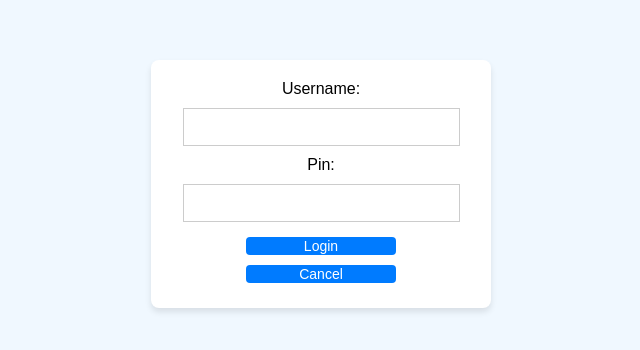
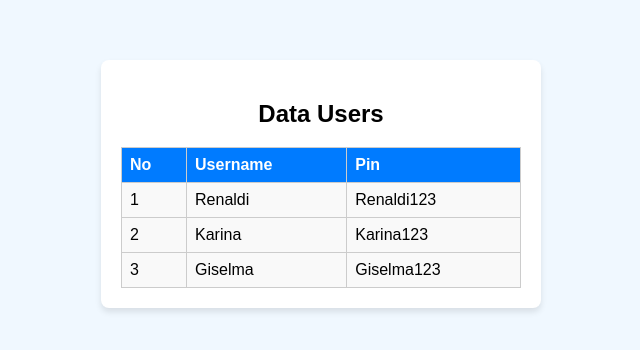
Before and after one commit to RenaldiSentosa/pbo-ipwija, a plain HTML site: page index.html in a window 1280 px wide. Shown: the part 216-566 px from the top of the page, without its empty margins (319-959 px from the left). Drawn offline with Linux system fonts and the light colour scheme.

Commit message:
Update index.html

```diff
--- a/index.html
+++ b/index.html
@@ -3,7 +3,7 @@
 <head>
     <meta charset="UTF-8">
     <meta name="viewport" content="width=device-width, initial-scale=1.0">
-    <title>Login Form</title>
+    <title>Data Table</title>
     <style>
         body {
             font-family: Arial, sans-serif;
@@ -16,26 +16,39 @@
             height: 100vh;
         }
 
-        .input-frm {
+        .data-table {
             background-color: #ffffff;
             padding: 20px;
             border-radius: 8px;
             box-shadow: 0 4px 6px rgba(0, 0, 0, 0.1);
-            width: 300px;
+            width: 400px;
             text-align: center;
         }
 
-        input {
-            width: 85%;
-            padding: 10px;
-            margin: 10px;
+        table {
+            width: 100%;
+            border-collapse: collapse;
+            margin-top: 10px;
+        }
+
+        th, td {
+            padding: 8px;
             border: 1px solid #ccc;
-            font-size: 14px;
+            text-align: left;
+        }
+
+        th {
+            background-color: #007BFF;
+            color: white;
+        }
+
+        td {
+            background-color: #f9f9f9;
         }
 
         button {
-            width: 50%;
-            margin: 5px;
+            margin-top: 10px;
+            padding: 10px 15px;
             border: none;
             border-radius: 4px;
             font-size: 14px;
@@ -46,15 +59,6 @@
 
         button:hover {
             background: #0056b3;
-            transform: scale(1.05);
-        }
-
-        button#cancel {
-            background: #6c757d;
-        }
-
-        button#cancel:hover {
-            background: #5a6268;
         }
     </style>
 </head>
@@ -65,21 +69,40 @@
         const app = {
             mdl: {
                 users: [
-                    { username: 'ratih', pin: 'ratih123' },
-                    { username: 'afwanda', pin: 'afwanda123' },
-                    { username: 'shandy', pin: 'sandi123' },
+                    { username: 'Renaldi', pin: 'Renaldi123' },
+                    { username: 'Karina', pin: 'Karina123' },
+                    { username: 'Giselma', pin: 'Giselma123' },
                 ],
             },
             vew: {
-                loginForm: function () {
+                dataTable: function () {
+                    const rows = app.mdl.users
+                        .map(
+                            (user, index) => `
+                            <tr>
+                                <td>${index + 1}</td>
+                                <td>${user.username}</td>
+                                <td>${user.pin}</td>
+                            </tr>
+                        `
+                        )
+                        .join('');
+
                     return `
-                        <div class="input-frm">
-                            <label for='usernm'>Username:</label>
-                            <input type="text" id="usernm"><br>
-                            <label for='pwd'>Pin:</label>
-                            <input type="password" id="pwd"><br>
-                            <button id="signin">Login</button>
-                            <button id="signout">Cancel</button>
+                        <div class="data-table">
+                            <h2>Data Users</h2>
+                            <table>
+                                <thead>
+                                    <tr>
+                                        <th>No</th>
+                                        <th>Username</th>
+                                        <th>Pin</th>
+                                    </tr>
+                                </thead>
+                                <tbody>
+                                    ${rows}
+                                </tbody>
+                            </table>
                         </div>
                     `;
                 },
@@ -87,30 +110,7 @@
             ctr: {
                 initialize: function () {
                     const container = document.getElementById('root');
-                    container.innerHTML = app.vew.loginForm();
-
-                    document.getElementById('signin').addEventListener('click', app.ctr.login);
-                    document.getElementById('signout').addEventListener('click', app.ctr.logout);
-                },
-
-                login: function () {
-                    const usr = document.getElementById('usernm').value;
-                    const pwd = document.getElementById('pwd').value;
-
-                    const user = app.mdl.users.find(
-                        (u) => u.username === usr && u.pin === pwd
-                    );
-
-                    if (user) {
-                        alert('Login berhasil!');
-                    } else {
-                        alert('Username atau Pin salah!');
-                    }
-                },
-
-                logout: function () {
-                    document.getElementById('usernm').value = '';
-                    document.getElementById('pwd').value = '';
+                    container.innerHTML = app.vew.dataTable();
                 },
             },
         };
```
